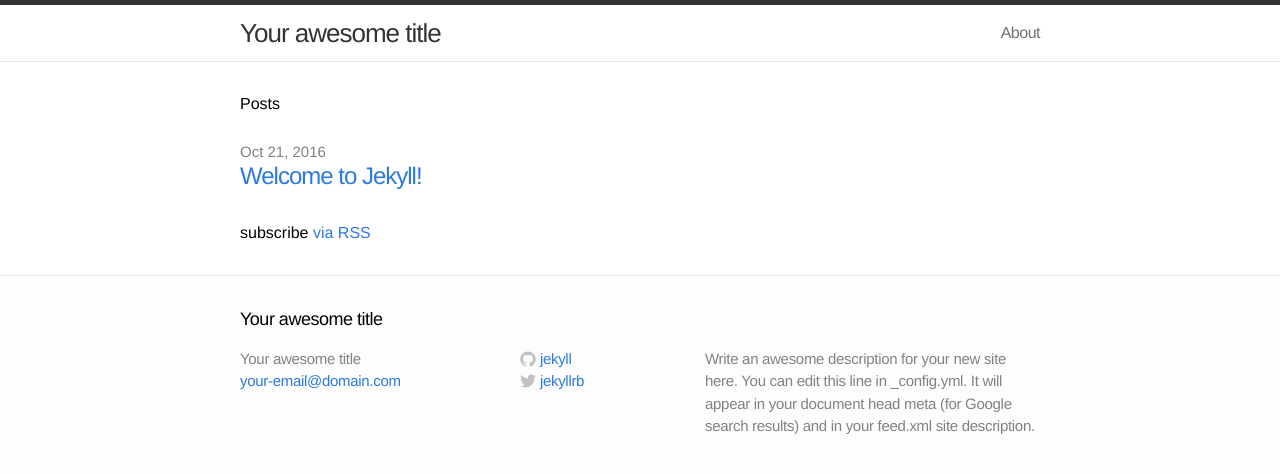
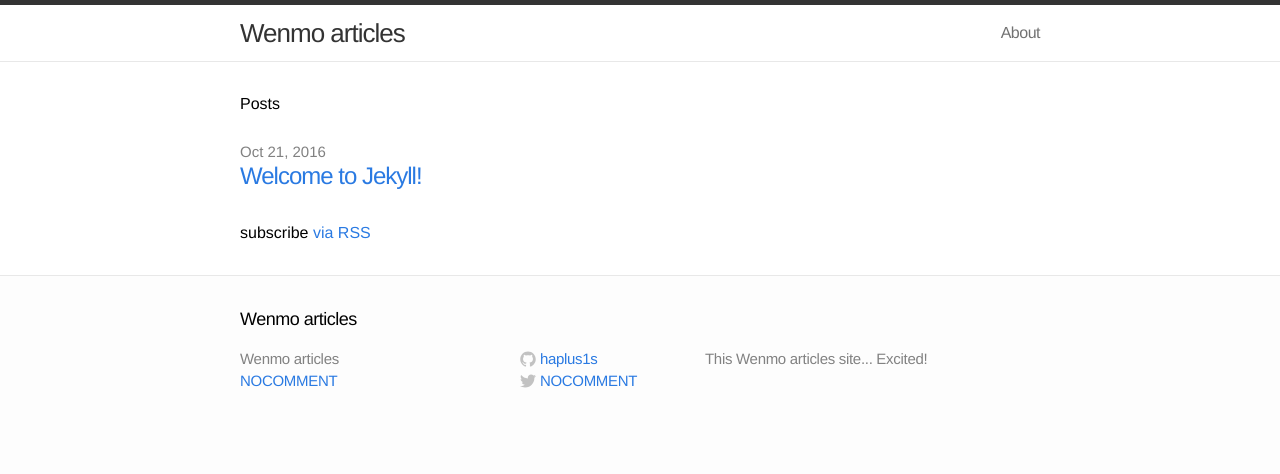
Before and after one commit to haplus1s/haplus1s.github.io, a Jekyll site: the page built from index.html, in a window 1280 px wide. Shown: the top 474 px of the page. Built offline with Jekyll 4.4.1, drawn with Linux system fonts in a browser that asks for light colours.

Commit message:
big mistake corrected

```diff
--- a/_config.yml
+++ b/_config.yml
@@ -1,11 +1,11 @@
 # Site settings
-title: Your awesome title
-email: your-email@domain.com
-description: "Write an awesome description for your new site here. You can edit this line in _config.yml. It will appear in your document head meta (for Google search results) and in your feed.xml site description."
+title: Wenmo articles
+email: NOCOMMENT
+description: "This Wenmo articles site... Excited!"
 baseurl: ""
-url: "http://yourdomain.com"
-twitter_username: jekyllrb
-github_username:  jekyll
+url: "https://haplus1s.github.io/"
+twitter_username: NOCOMMENT
+github_username:  haplus1s
 
 # Build settings
 markdown: kramdown
```
